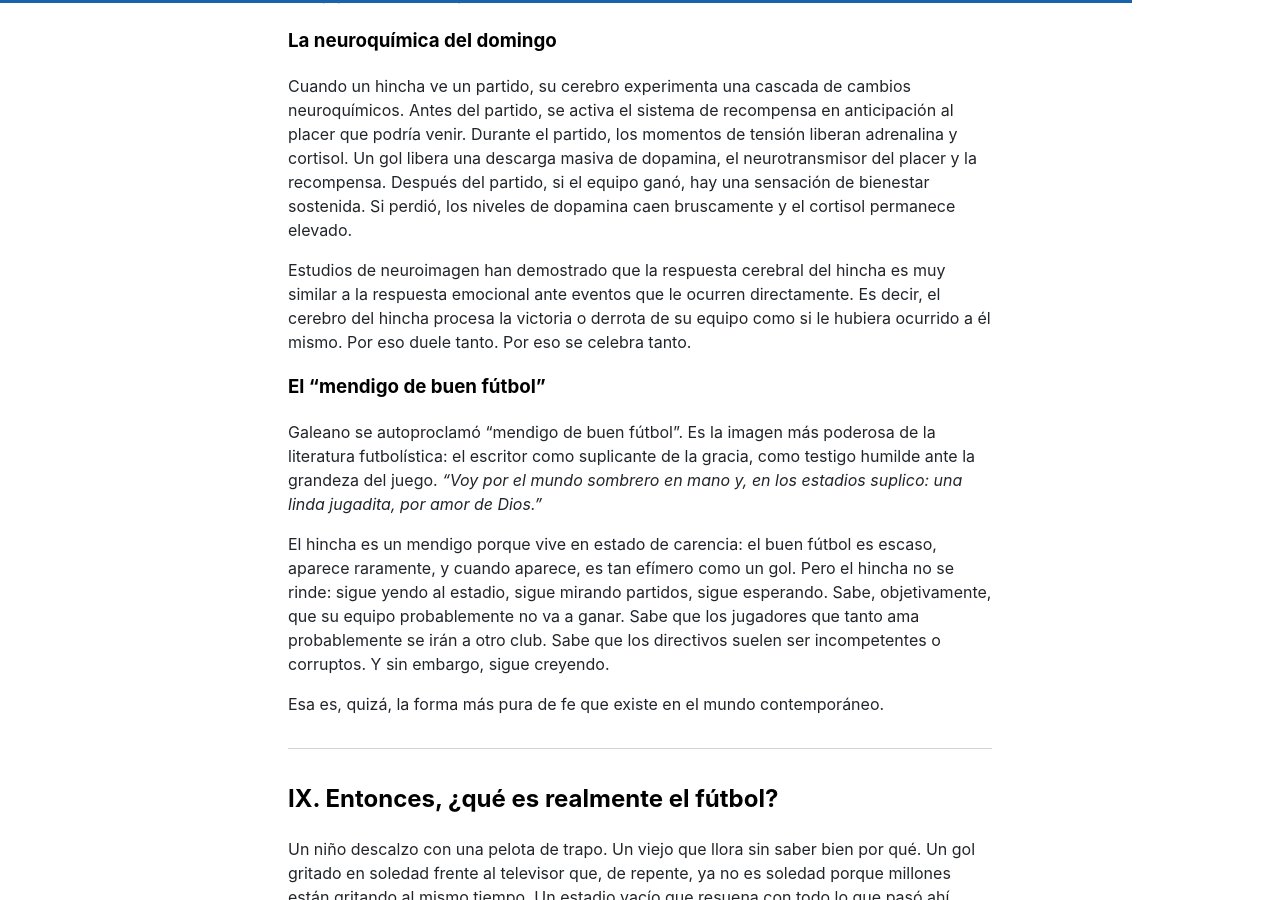
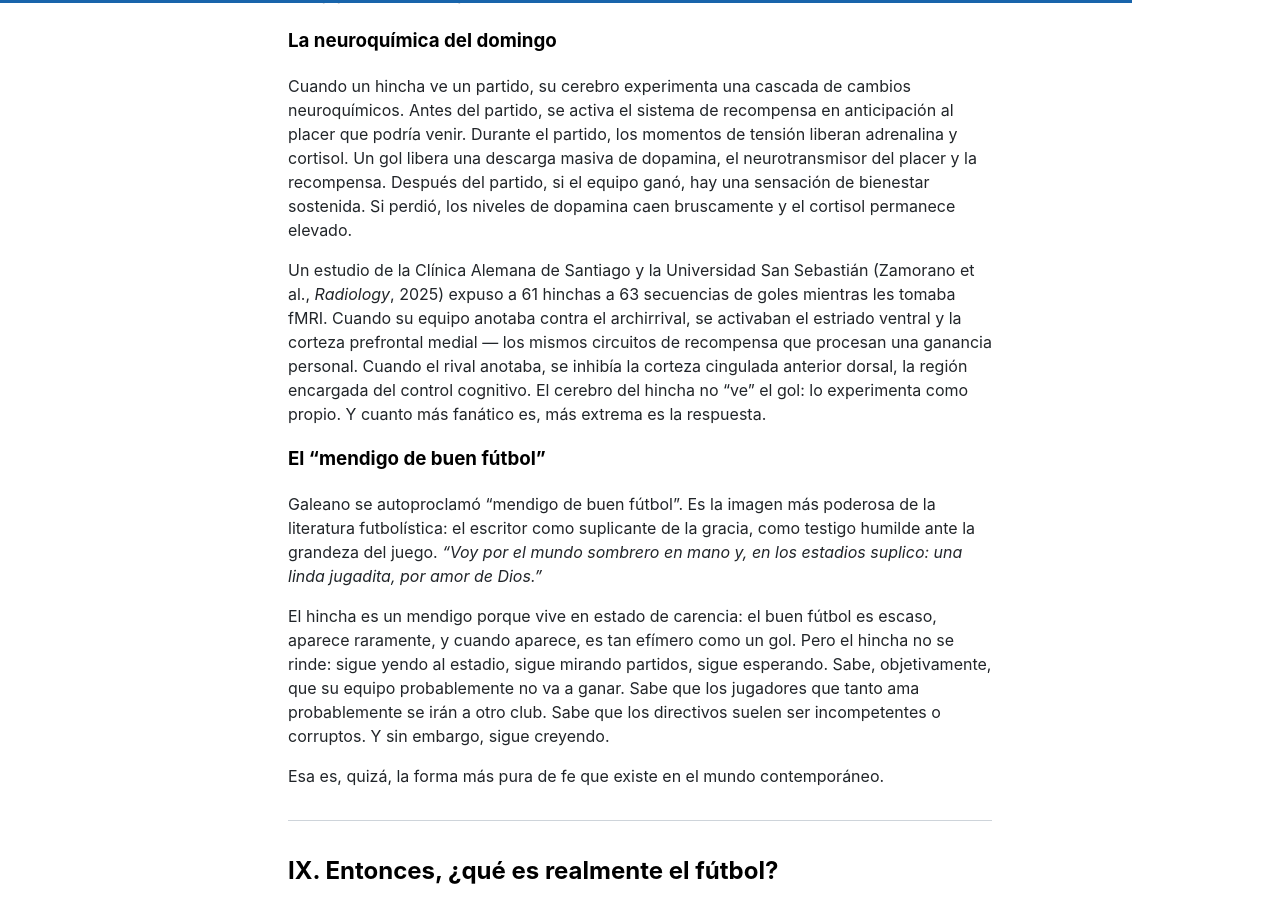
Before and after one commit to miravosqueinteresante/muchotexto.net, a Jekyll site: the page built from _posts/2026-06-10-que-es-realmente-el-futbol.md, in a window 1280 px wide and 900 px high, scrolled down 13824 px. Built offline with Jekyll 4.4.1, drawn with Linux system fonts in a browser that asks for light colours; nearby versions of some CDN libraries; comment, search, counter and statistics services are not loaded; some of the changed text lies outside the part shown.

Commit message:
🔬 Reemplazo afirmación genérica sobre neuroimagen por estudio real: Zamorano et al. 2025 en Radiology (61 hinchas, fMRI, 63 goles)

```diff
--- a/_posts/2026-06-10-que-es-realmente-el-futbol.md
+++ b/_posts/2026-06-10-que-es-realmente-el-futbol.md
@@ -262,7 +262,7 @@ Daniel Wann, psicólogo social que ha estudiado a los hinchas durante décadas,
 
 Cuando un hincha ve un partido, su cerebro experimenta una cascada de cambios neuroquímicos. Antes del partido, se activa el sistema de recompensa en anticipación al placer que podría venir. Durante el partido, los momentos de tensión liberan adrenalina y cortisol. Un gol libera una descarga masiva de dopamina, el neurotransmisor del placer y la recompensa. Después del partido, si el equipo ganó, hay una sensación de bienestar sostenida. Si perdió, los niveles de dopamina caen bruscamente y el cortisol permanece elevado.
 
-Estudios de neuroimagen han demostrado que la respuesta cerebral del hincha es muy similar a la respuesta emocional ante eventos que le ocurren directamente. Es decir, el cerebro del hincha procesa la victoria o derrota de su equipo como si le hubiera ocurrido a él mismo. Por eso duele tanto. Por eso se celebra tanto.
+Un estudio de la Clínica Alemana de Santiago y la Universidad San Sebastián (Zamorano et al., *Radiology*, 2025) expuso a 61 hinchas a 63 secuencias de goles mientras les tomaba fMRI. Cuando su equipo anotaba contra el archirrival, se activaban el estriado ventral y la corteza prefrontal medial — los mismos circuitos de recompensa que procesan una ganancia personal. Cuando el rival anotaba, se inhibía la corteza cingulada anterior dorsal, la región encargada del control cognitivo. El cerebro del hincha no "ve" el gol: lo experimenta como propio. Y cuanto más fanático es, más extrema es la respuesta.
 
 ### El "mendigo de buen fútbol"
 
@@ -314,4 +314,5 @@ El fútbol no es una cuestión de vida o muerte. Es mucho más importante que es
 - Menotti, César Luis — *Fútbol sin trampa*
 - Orwell, George — "The Sporting Spirit" (1945)
 - Hobsbawm, Eric — *La era del imperio*, *Gente y costumbres*
+- Zamorano, F. et al. — "Brain Mechanisms across the Spectrum of Engagement in Football Fans: A Functional Neuroimaging Study" (*Radiology*, 2025)
 - Investigación propia — research_futbol/ (5 documentos de investigación, junio 2026)
```
